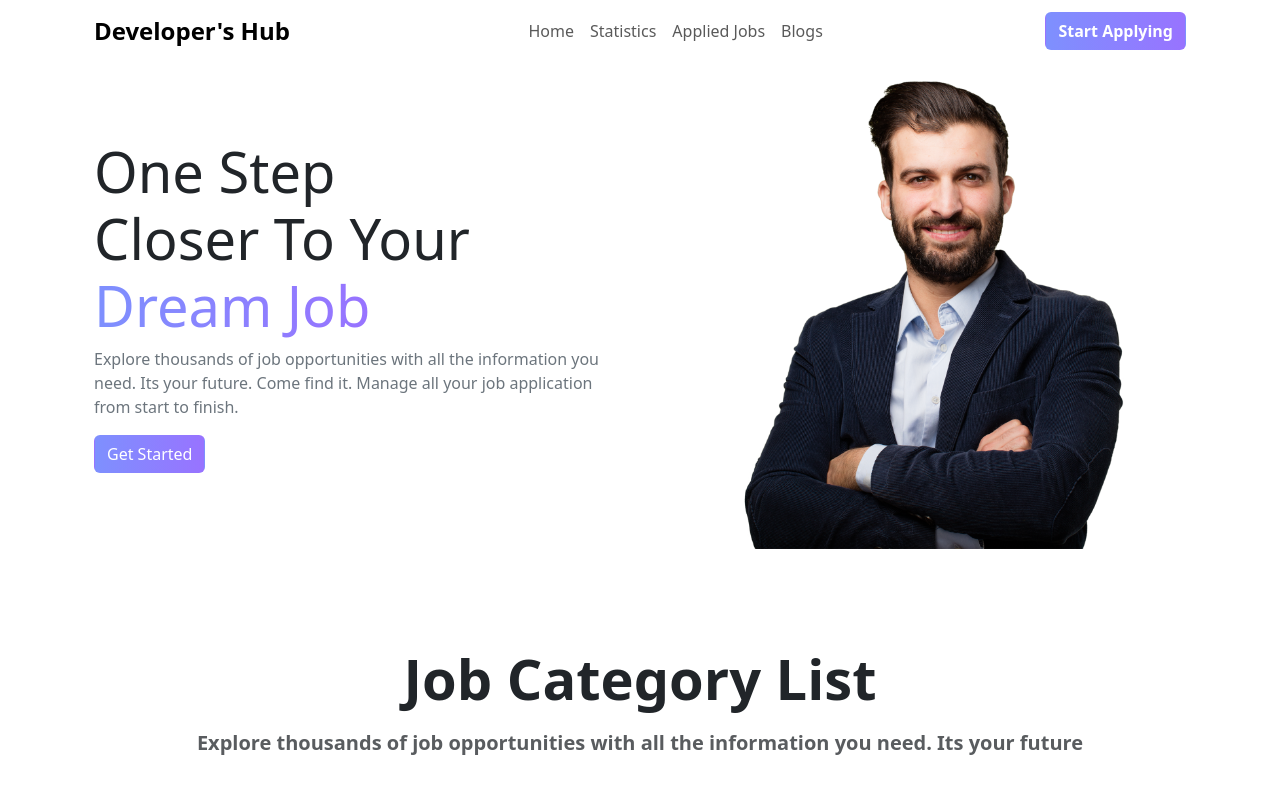
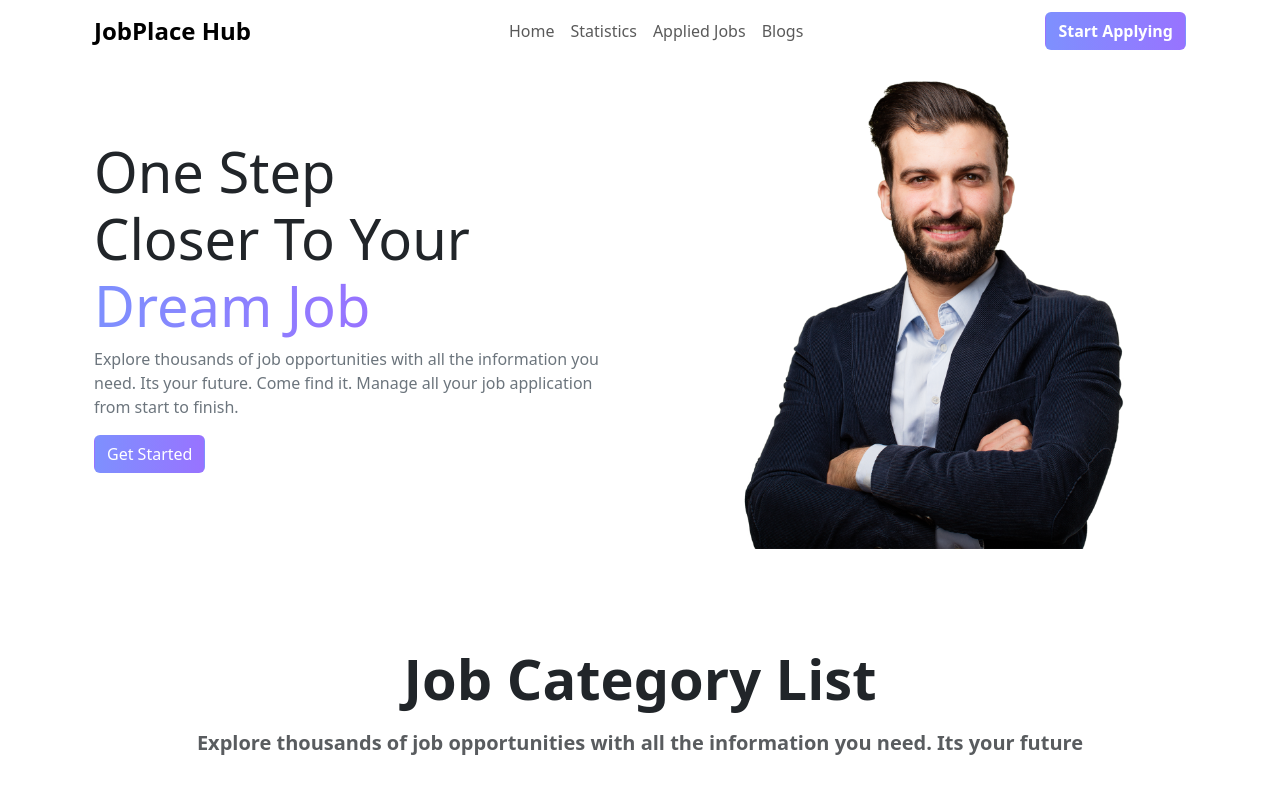
Before and after one commit to Showmandas/JobPlace-Hub-React-Router, a React (Vite) app in the folder assignment_9/: page / in a window 1280 px wide. Shown: the top 800 px of the page. Built offline with nearby package versions, Linux system fonts and the light colour scheme.

Commit message:
change the brand name in navbar

```diff
--- a/assignment_9/src/components/Header/Header.jsx
+++ b/assignment_9/src/components/Header/Header.jsx
@@ -7,7 +7,7 @@ const Header = () => {
     <nav className="navbar navbar-expand-lg">
       <div className="container">
         <a className="navbar-brand fw-bold fs-4" href="#">
-          Developer's Hub
+          JobPlace Hub
         </a>
         <button
           className="navbar-toggler"
```
